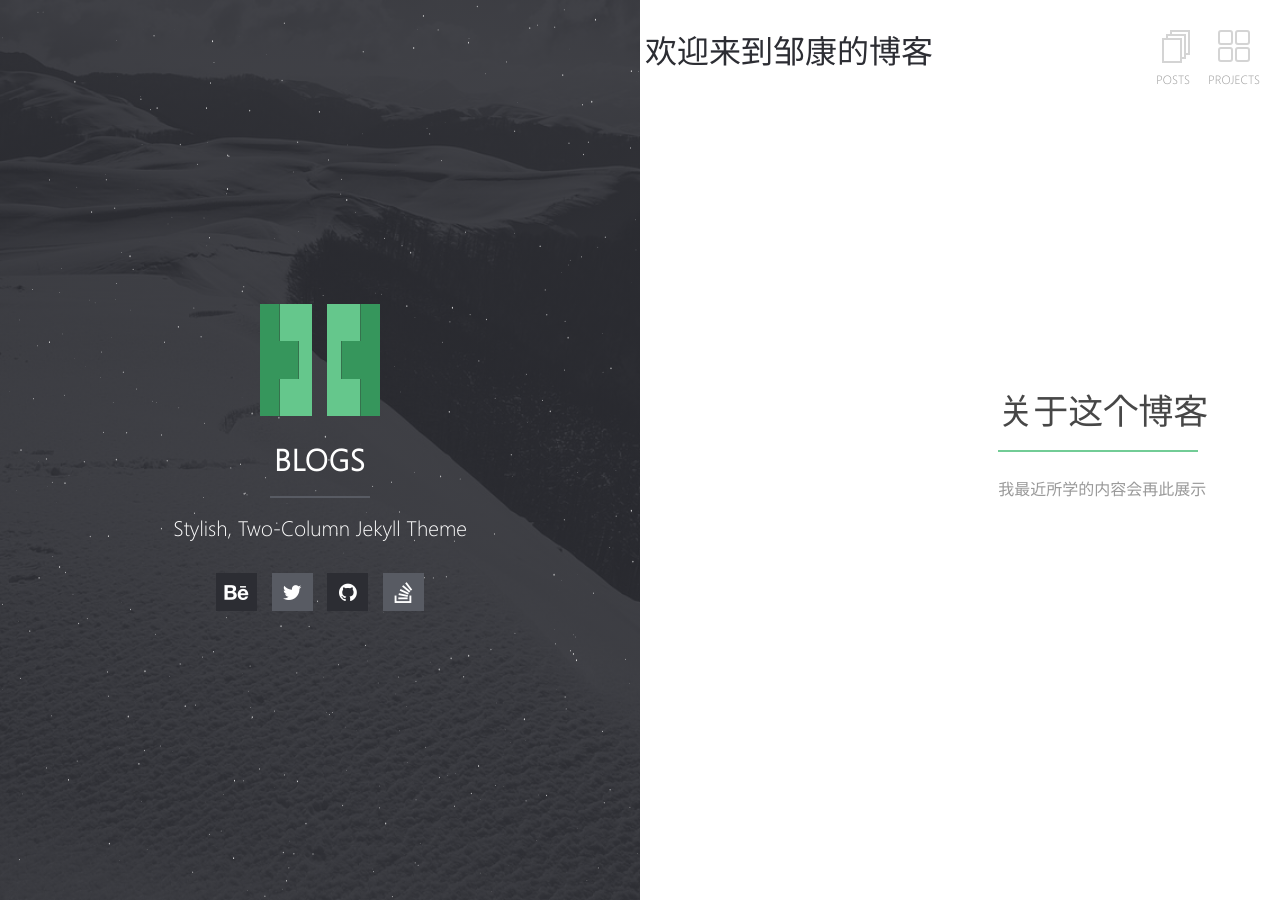
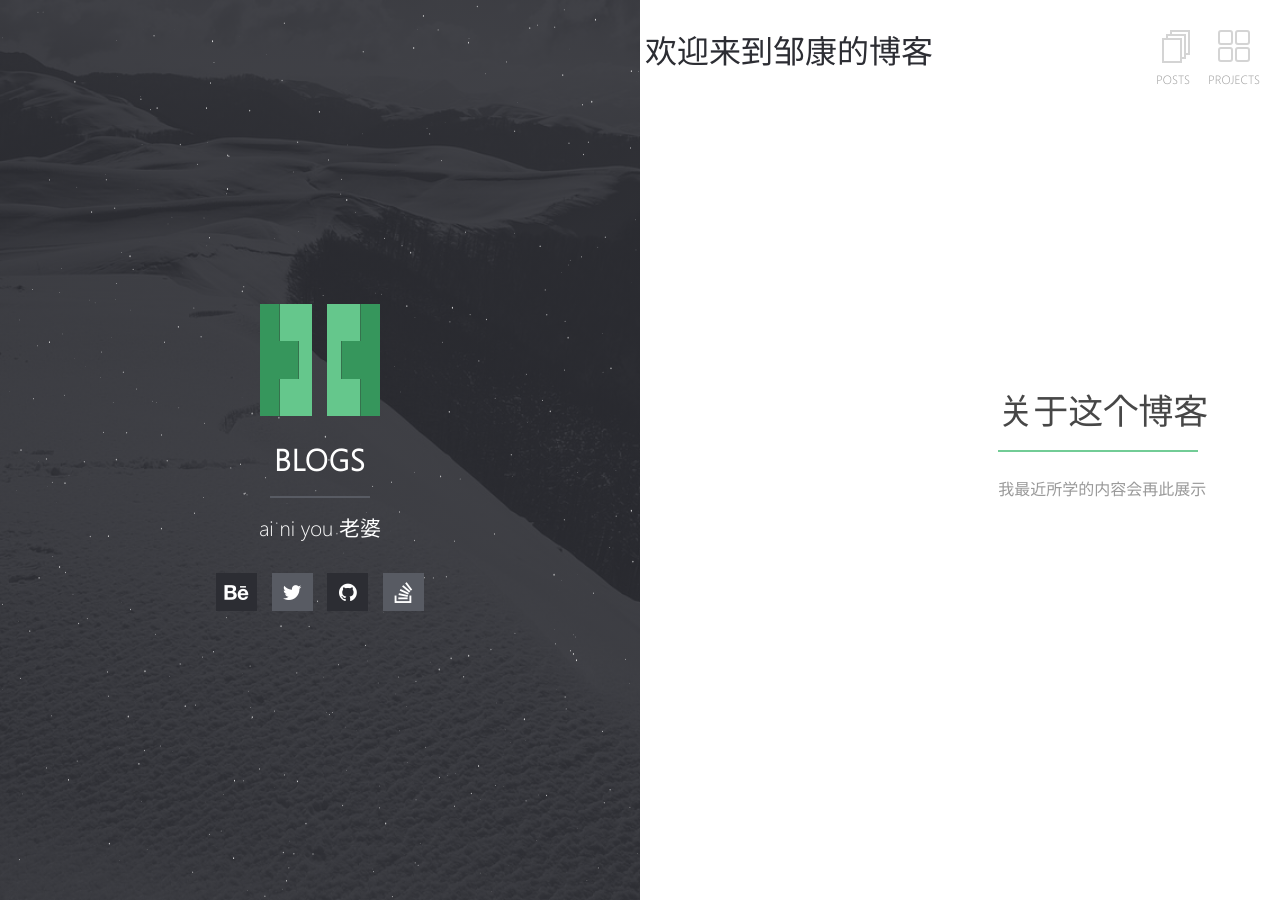
Before and after one commit to wjlzk1/wjlzk1.github.io, a Jekyll site: the page built from index.md, in a window 1280 px wide. Built offline with Jekyll 4.4.1, drawn with Linux system fonts in a browser that asks for light colours; our own code applies the rules of GitHub Pages for plain Markdown files.

Commit message:
新的开始3

```diff
--- a/_config.yml
+++ b/_config.yml
@@ -1,6 +1,6 @@
 # Site
 title: blogs
-description: Stylish, Two-Column Jekyll Theme
+description: ai ni you 老婆
 url: https://wjlzk1.github.io/wjlzk1.github.io/
 logo: halve.png                                       # Site logo
 locale: en_US
@@ -64,4 +64,4 @@ gems:
 include: [_pages]
 exclude: [README.md, Gemfile, Gemfile.lock, _site, src, vendor, CNAME, LICENSE, Rakefile, .sass-cache, .DS_Store]
 
-theme: jekyll-theme-leap-day
+theme: jekyll-theme-merlot
```
